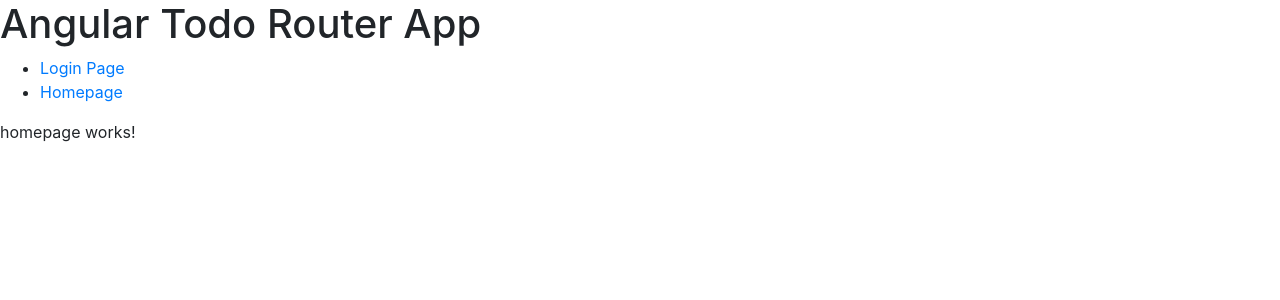
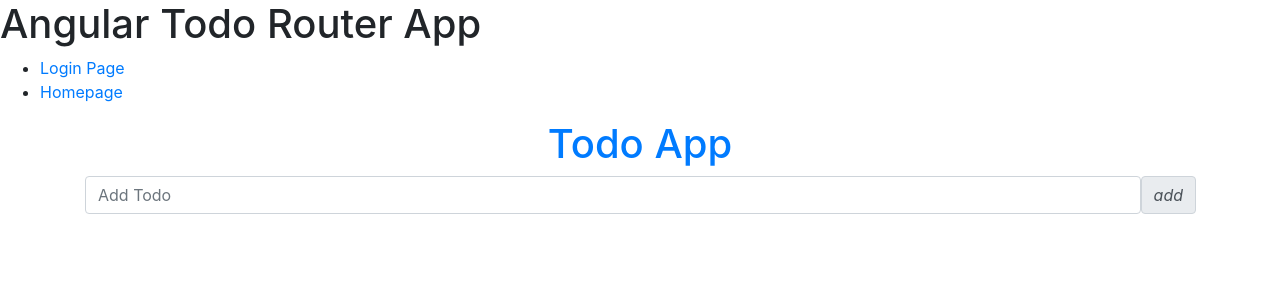
Before and after one commit to Mizzou-CSIT4830-CS7830-F20/todo-app-multiview, an Angular app: page /home in a window 1280 px wide. Shown: the top 300 px of the page. Built offline with nearby package versions, Linux system fonts and the light colour scheme.

Commit message:
Adding homepage methods, about to delete todoSubmit() function

```diff
--- a/src/app/components/homepage/homepage.component.html
+++ b/src/app/components/homepage/homepage.component.html
@@ -1 +1,21 @@
-<p>homepage works!</p>
+<div class="container">
+    <form [formGroup]="todoForm" (ngSubmit)="todoSubmit()">
+        <div class="form-group">
+            <h1 class="text-center text-primary">Todo App</h1>
+            <div class="input-group-prepend">
+                <input type="text" class="form-control" placeholder="Add Todo" name="todo" formControlName="todo">
+                <span class="input-group-text" (click)="addTodo()">
+                    <i class="material-icons">add</i>
+                </span>
+            </div>
+        </div>
+        <div class="data">
+            <ul class="list-unstyled">
+                <li [@moveInLeft] *ngFor="let todo of todoArray">
+                    {{todo}}
+                    <i class="material-icons" (click)="deleteItem(todo)">delete</i>
+                </li>
+            </ul>
+        </div>
+    </form>
+</div>
--- a/src/app/components/homepage/homepage.component.ts
+++ b/src/app/components/homepage/homepage.component.ts
@@ -1,15 +1,48 @@
 import { Component, OnInit } from '@angular/core';
+import { FormBuilder, Validators } from '@angular/forms';
 
 @Component({
   selector: 'app-homepage',
   templateUrl: './homepage.component.html',
-  styleUrls: ['./homepage.component.css']
+  styleUrls: ['./homepage.component.css'],
 })
 export class HomepageComponent implements OnInit {
+  todoForm = this.fb.group({
+    todo: ['', Validators.required],
+  });
 
-  constructor() { }
+  todoArray = [];
 
-  ngOnInit(): void {
+  constructor(private fb: FormBuilder) {}
+
+  ngOnInit(): void {}
+
+  addTodo() {
+    let value = this.todoForm.value.todo;
+    if (value != '') {
+      this.todoArray.push(value);
+      console.log(this.todoArray);
+      this.todoForm.reset();
+    } else {
+      alert('Todo Field Required!!');
+    }
   }
-
+  deleteItem(todo) {
+    for (let i = 0; i <= this.todoArray.length; i++) {
+      if (todo == this.todoArray[i]) {
+        this.todoArray.splice(i, 1);
+        console.log('delete item');
+      }
+    }
+  }
+  todoSubmit() {
+    let value = this.todoForm.value.todo;
+    if (value != '') {
+      console.log(value);
+      this.todoArray.push(value);
+      this.todoForm.reset();
+    } else {
+      alert('Todo Field Reqired!!');
+    }
+  }
 }
```
